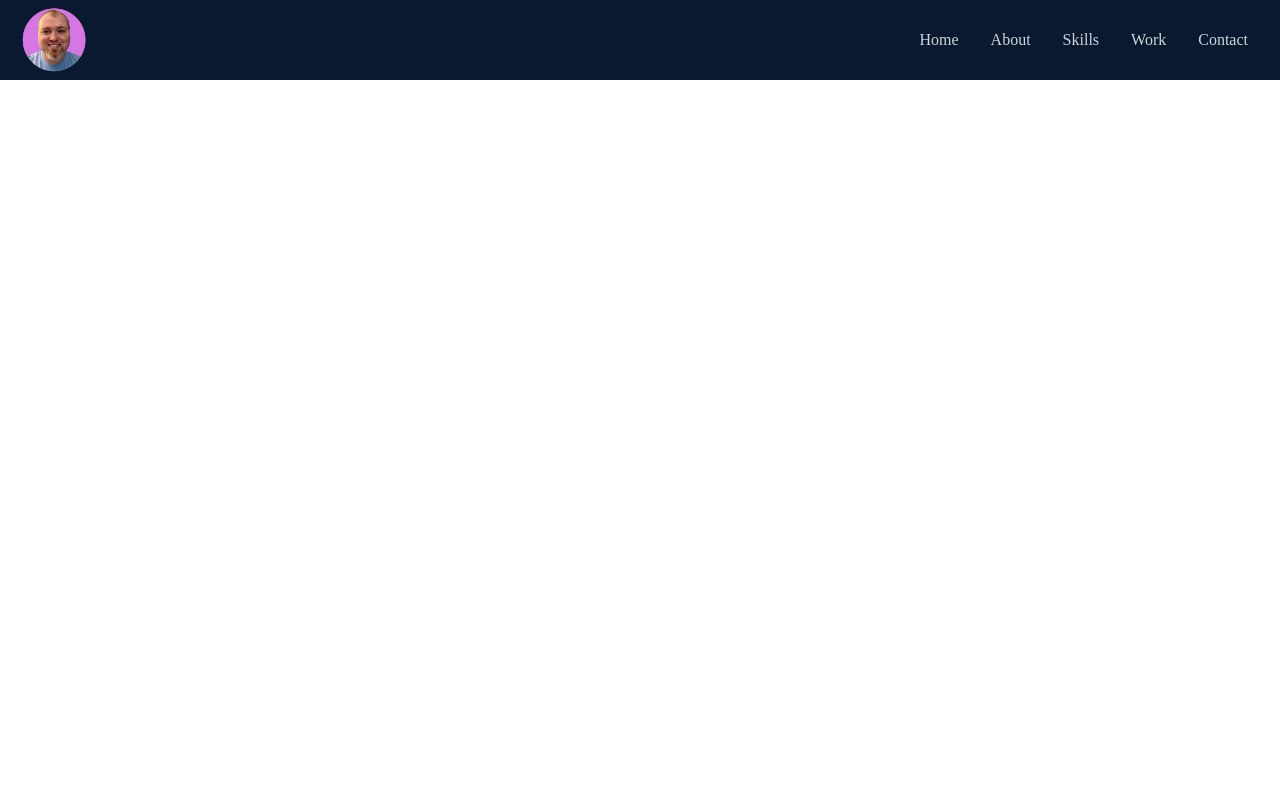
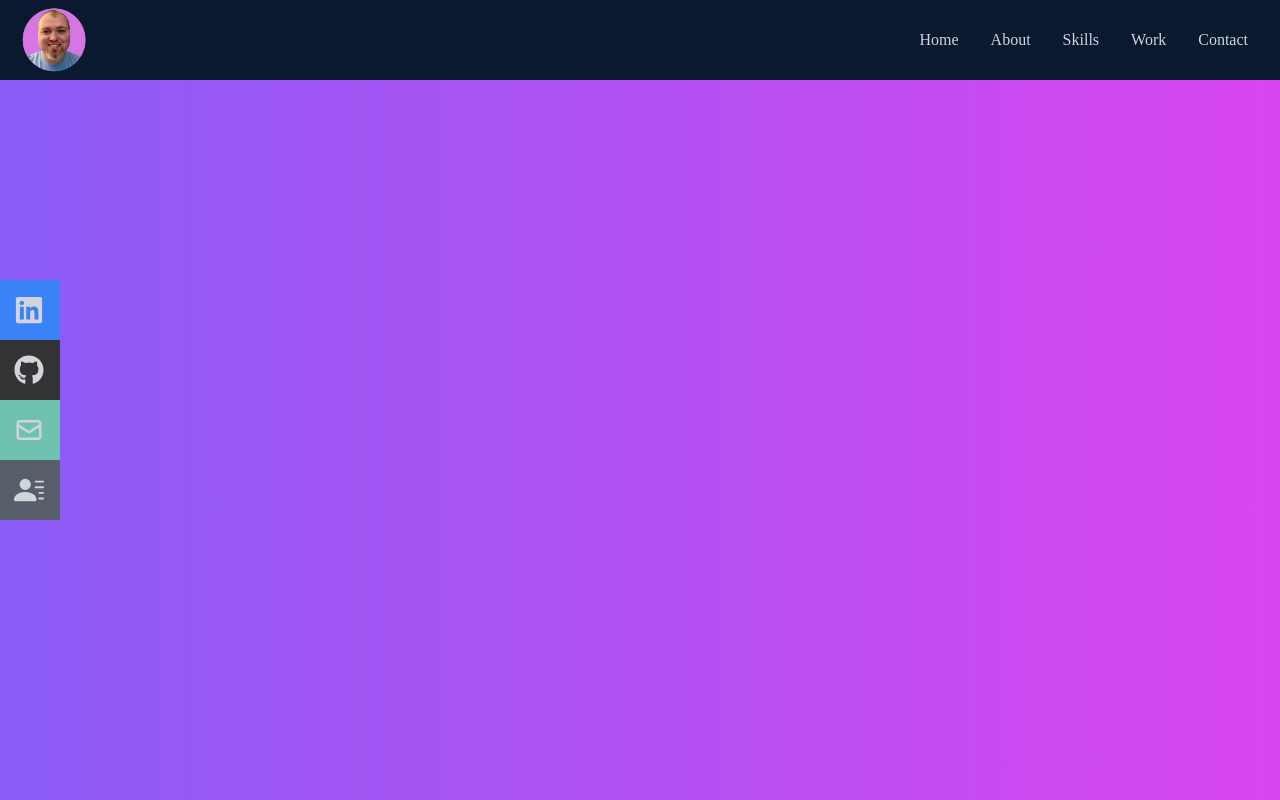
Before and after one commit to blksmk8483/portfolio-tailwind, a React (Create React App) app: page / in a window 1280 px wide. Built offline with nearby package versions, Linux system fonts and the light colour scheme.

Commit message:
added Social Icons to Navbar

```diff
--- a/src/App.js
+++ b/src/App.js
@@ -1,9 +1,11 @@
+import Home from "./components/Home";
 import Navbar from "./components/Navbar";
 
 function App() {
   return (
     <div>
       <Navbar />
+      <Home />
     </div>
   );
 }
--- /dev/null
+++ b/src/components/Home.jsx
@@ -0,0 +1,12 @@
+import React from "react";
+import { HiArrowNarrowRight } from "react-icons/hi";
+
+export const Home = () => {
+  return (
+    <div className="w-full h-screen bg-gradient-to-r from-violet-500 to-fuchsia-500 ">
+      <p>Hello</p>
+    </div>
+  );
+};
+
+export default Home;
--- a/src/components/Navbar.js
+++ b/src/components/Navbar.js
@@ -1,5 +1,7 @@
 import React, { useState } from "react";
-import { FaBars, FaTimes } from "react-icons/fa";
+import { FaBars, FaTimes, FaGithub, FaLinkedin } from "react-icons/fa";
+import { HiOutlineMail } from "react-icons/hi";
+import { BsFillPersonLinesFill } from "react-icons/bs";
 import Logo from "../assets/profileTransparent.png";
 
 const Navbar = () => {
@@ -46,7 +48,42 @@
       </ul>
 
       {/* Social Icons */}
-      <div className="hidden"></div>
+      <div className="hidden md:flex fixed flex-col top-[35%] left-0">
+        <ul>
+          <li className="w-[160px] h-[60px] flex justify-between items-center ml-[-100px] hover:ml-[-10px] duration-300 bg-blue-500">
+            <a
+              className="flex justify-between items-center w-full text-gray-300"
+              href="www.linkedin.com/in/brandonknight8483"
+            >
+              LinkedIn <FaLinkedin size={30} />
+            </a>
+          </li>
+          <li className="w-[160px] h-[60px] flex justify-between items-center ml-[-100px] hover:ml-[-10px] duration-300 bg-[#333]">
+            <a
+              className="flex justify-between items-center w-full text-gray-300"
+              href="/"
+            >
+              GitHub <FaGithub size={30} />
+            </a>
+          </li>
+          <li className="w-[160px] h-[60px] flex justify-between items-center ml-[-100px] hover:ml-[-10px] duration-300 bg-[#6fc2b0]">
+            <a
+              className="flex justify-between items-center w-full text-gray-300"
+              href="/"
+            >
+              Email <HiOutlineMail size={30} />
+            </a>
+          </li>
+          <li className="w-[160px] h-[60px] flex justify-between items-center ml-[-100px] hover:ml-[-10px] duration-300 bg-[#565f69]">
+            <a
+              className="flex justify-between items-center w-full text-gray-300"
+              href="/"
+            >
+              Resume <BsFillPersonLinesFill size={30} />
+            </a>
+          </li>
+        </ul>
+      </div>
     </div>
   );
 };
```
